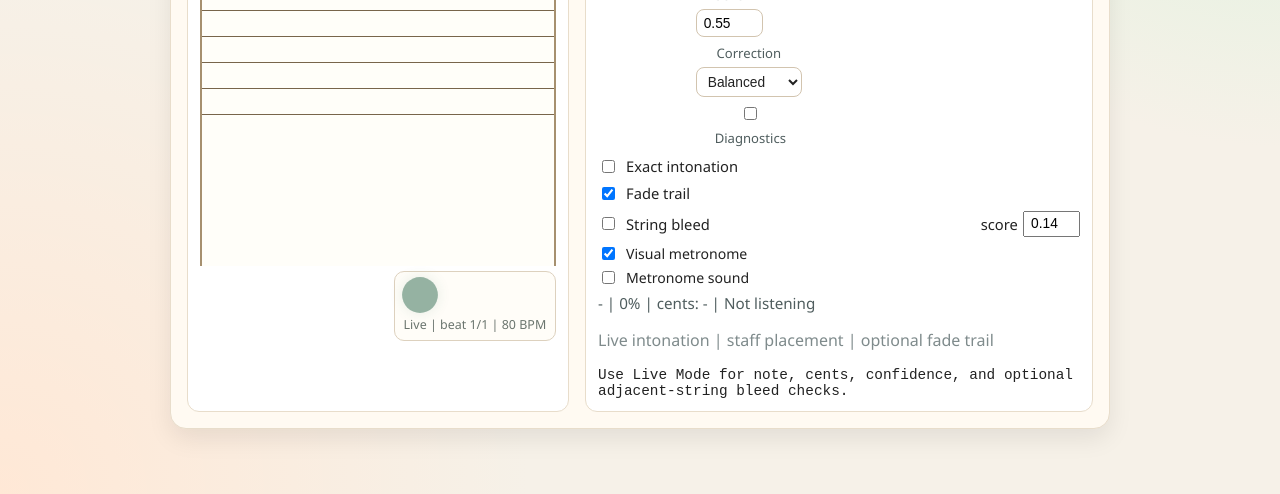
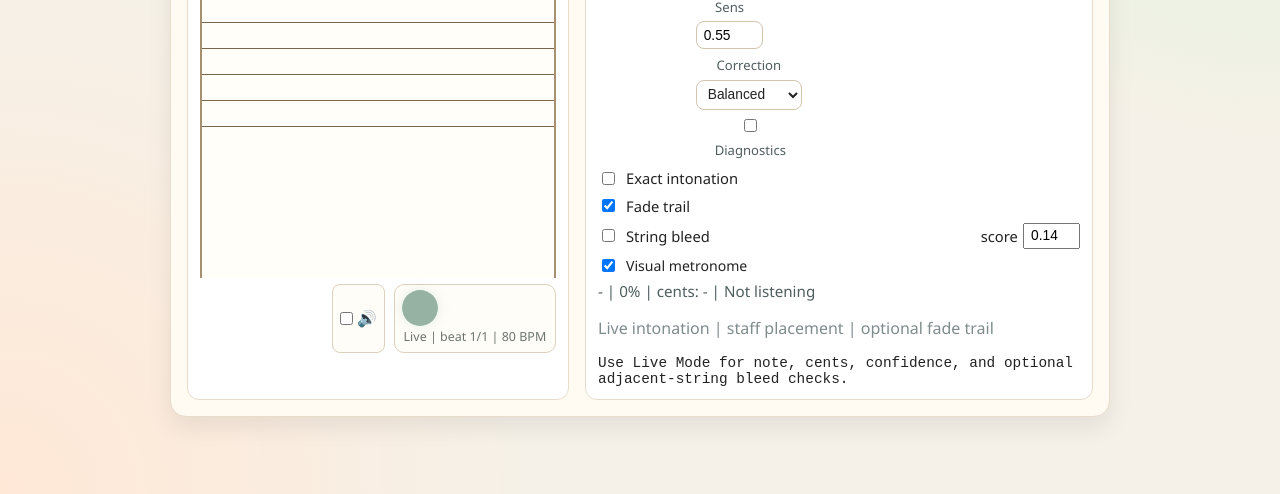
Before and after one commit to M0574F4/Kaman, a website built with Vite: page index.html in a window 1280 px wide. Shown: the part 306-800 px from the top of the page. Built offline with nearby package versions, Linux system fonts and the light colour scheme.

Commit message:
audio metronome is back

```diff
--- a/src/main.ts
+++ b/src/main.ts
@@ -397,6 +397,10 @@ function mountUi(): void {
                 <div id="practice-overall-feedback" class="practice-overall-feedback">After first pass</div>
               </div>
             </div>
+            <label class="metronome-sound-toggle" for="sound-metronome-toggle" aria-label="Metronome sound">
+              <input id="sound-metronome-toggle" type="checkbox" />
+              <span aria-hidden="true">🔊</span>
+            </label>
             <div id="metronome-box" class="metronome-box"></div>
           </div>
         </section>
@@ -550,10 +554,6 @@ function mountUi(): void {
             <input id="visual-metronome-toggle" type="checkbox" />
             Visual metronome
           </label>
-          <label class="toggle-row compact practice-hidden-control" for="sound-metronome-toggle">
-            <input id="sound-metronome-toggle" type="checkbox" />
-            Metronome sound
-          </label>
           <div id="beat-batch-box" class="beat-batch-box"></div>
           <p id="live-meta-line" class="meta-line">- | 0% | cents: - | Not listening</p>
           <p id="purity-meta-line" class="meta-line muted purity-line"></p>
--- a/src/styles.css
+++ b/src/styles.css
@@ -204,6 +204,26 @@ button.primary {
   margin: 0;
   min-width: 0;
   flex: 0 0 auto;
+}
+
+.metronome-sound-toggle {
+  display: inline-flex;
+  align-items: center;
+  justify-content: center;
+  align-self: stretch;
+  gap: 0.25rem;
+  padding: 0.35rem 0.45rem;
+  border: 1px solid #ddd1be;
+  border-radius: 8px;
+  background: #fffdf8;
+  color: #1f2f2a;
+  font-size: 1rem;
+  line-height: 1;
+  cursor: pointer;
+}
+
+.metronome-sound-toggle input {
+  margin: 0;
 }
 
 .beat-batch-box {
@@ -1415,6 +1435,10 @@ pre {
   display: none;
 }
 
+#app[data-mode="spectrum"] .metronome-sound-toggle {
+  display: none;
+}
+
 #app[data-mode="practice"] .live-metro-controls {
   display: flex !important;
   align-items: center;
```
